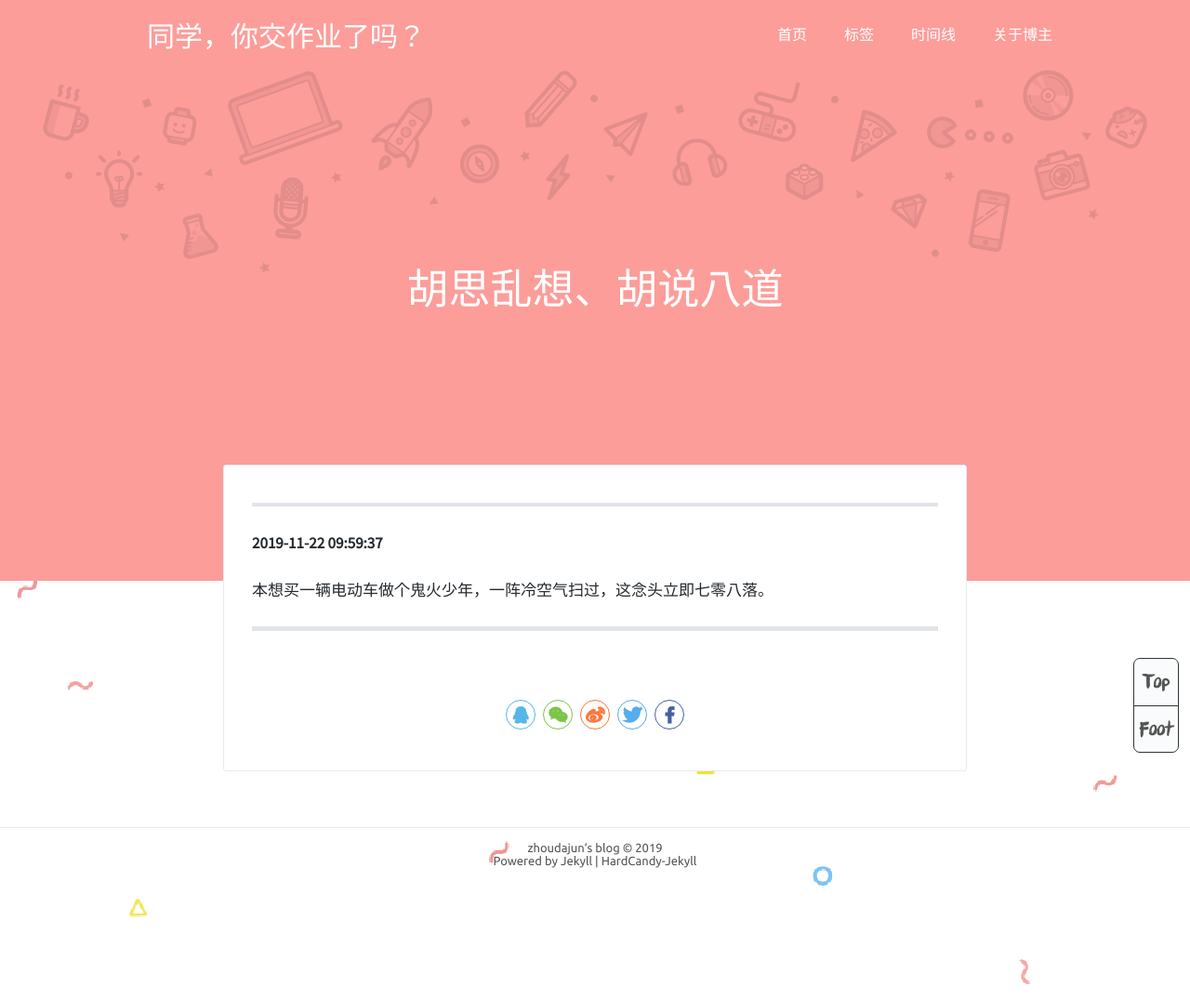
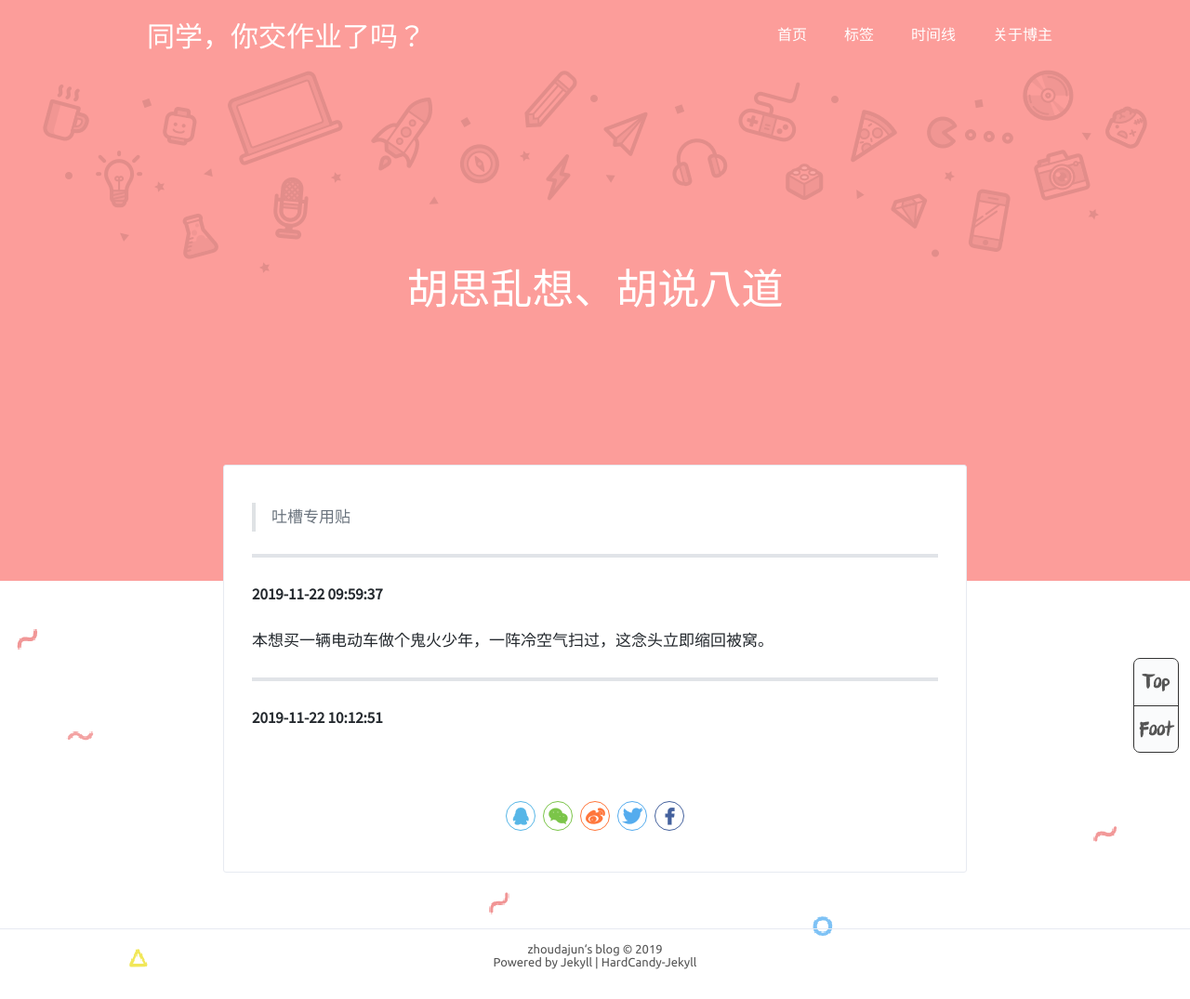
Before and after one commit to zhoudajun/zhoudajun.github.io, a Jekyll site: the page built from _posts/2019-08-05-murmur.md, in a window 1280 px wide. Shown: the whole page at 93% size. Built offline with Jekyll 4.4.1, drawn with Linux system fonts in a browser that asks for light colours; comment, search, counter and statistics services are not loaded.

Commit message:
Update 2019-08-05-murmur.md

```diff
--- a/_posts/2019-08-05-murmur.md
+++ b/_posts/2019-08-05-murmur.md
@@ -13,10 +13,14 @@ color: rgb(252,157,154)
 tags: murmur
 ---
 
+> 吐槽专用贴
+
 ---
 
 **2019-11-22 09:59:37**
 
-本想买一辆电动车做个鬼火少年，一阵冷空气扫过，这念头立即七零八落。
+本想买一辆电动车做个鬼火少年，一阵冷空气扫过，这念头立即缩回被窝。
 
 ---
+
+**2019-11-22 10:12:51**
```
